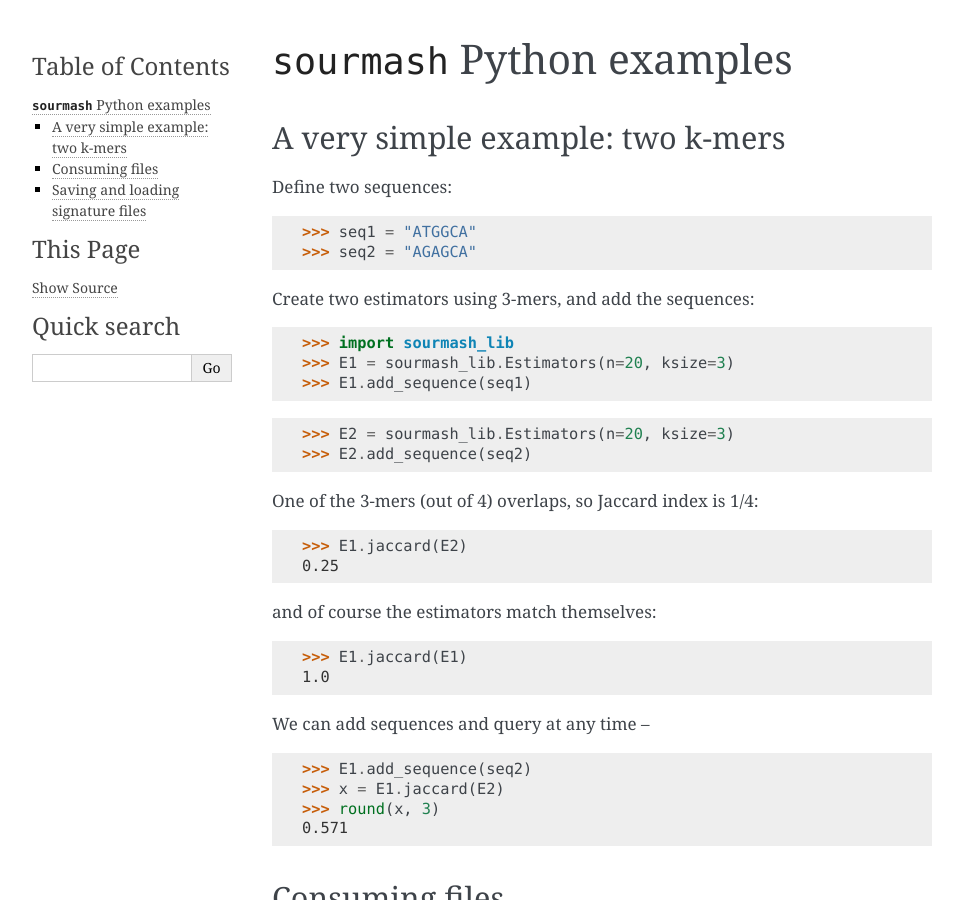
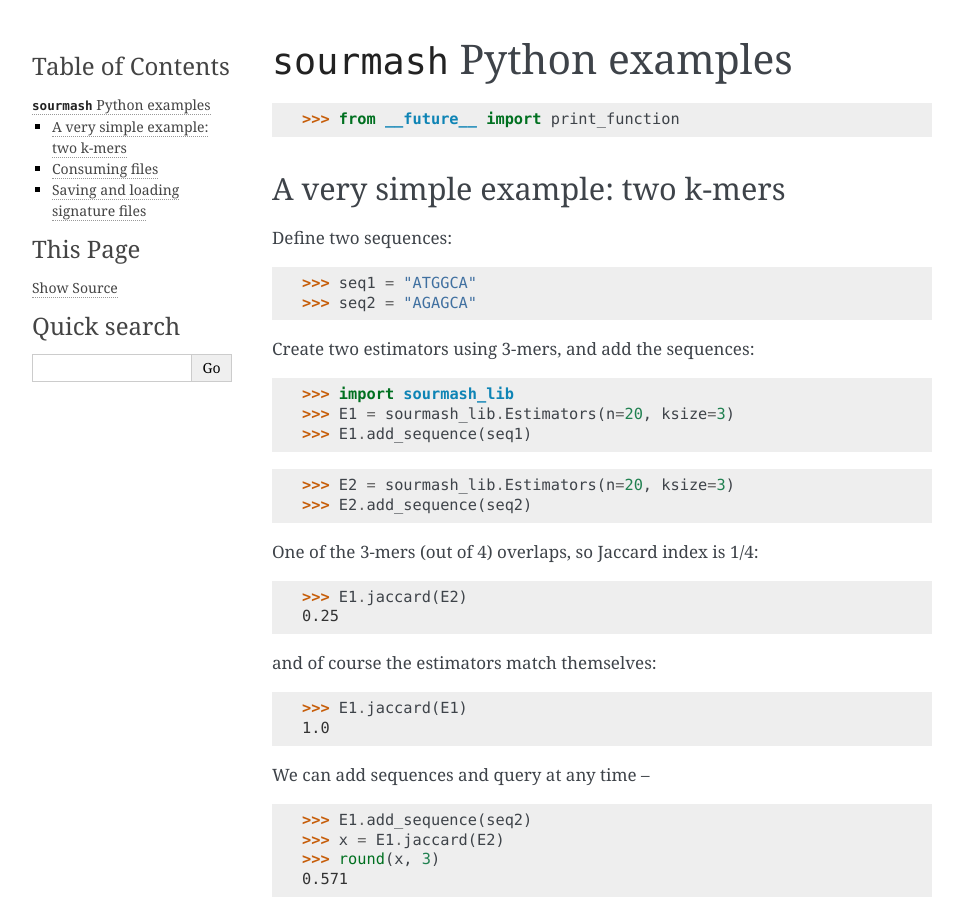
Before and after one commit to sourmash-bio/sourmash, a Sphinx documentation site: the page built from doc/api-example.rst, in a window 1280 px wide and 900 px high. Shown: the whole window, without its empty margins (148-1111 px from the left). Built offline with Sphinx 7.4.7, drawn with Linux system fonts in a browser that asks for light colours.

Commit message:
add print future

```diff
--- a/doc/api-example.rst
+++ b/doc/api-example.rst
@@ -1,6 +1,8 @@
 ============================
 ``sourmash`` Python examples
 ============================
+
+>>> from __future__ import print_function
 
 A very simple example: two k-mers
 ---------------------------------
```
